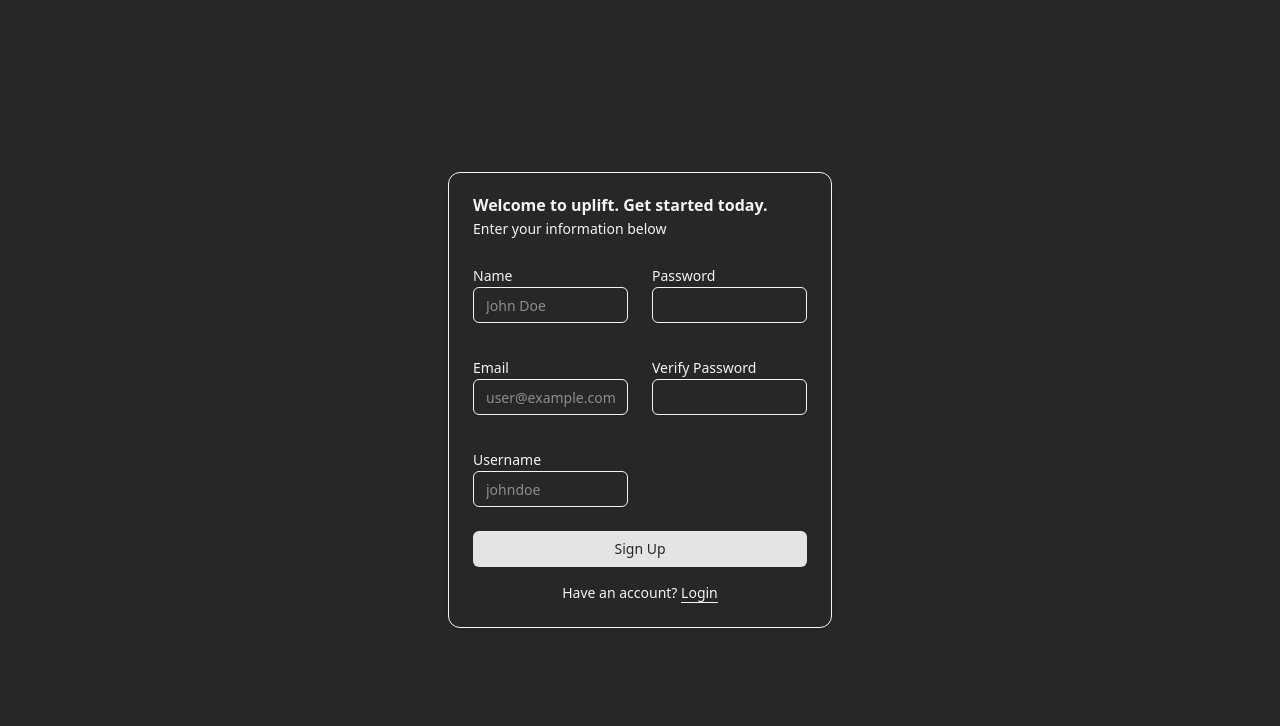
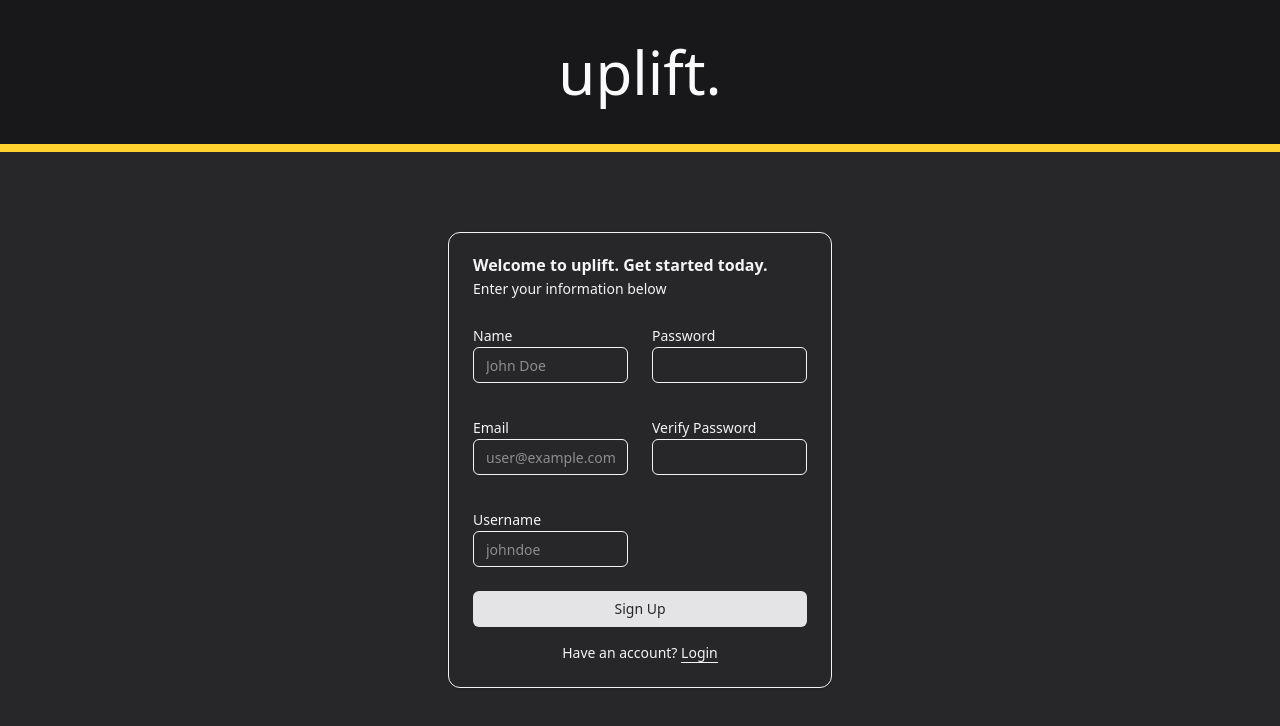
Before and after one commit to dylanboyer/uplift, a React (Vite) app: page /signup in a window 1280 px wide. Shown: the top 726 px of the page. Built offline with nearby package versions, Linux system fonts and the light colour scheme.

Commit message:
ben ruined my life.

```diff
--- a/src/routes.tsx
+++ b/src/routes.tsx
@@ -1,5 +1,6 @@
 import { Route } from "react-router-dom";
 import MainLayout from "./layouts/main-layout";
+import LoggedOutLayout from "./layouts/logged-out-layout";
 import Home from "./pages/home";
 import NotFound from "./pages/404";
 import Login from "./pages/login";
@@ -18,8 +19,10 @@ const AppRoutes = (
       </Route>
       <Route path="*" element={<NotFound />} />
     </Route>
-    <Route path="/login" element={<Login />} />
-    <Route path="/signup" element={<SignUp />} />
+    <Route element={<LoggedOutLayout />}>
+      <Route path="/login" element={<Login />} />
+      <Route path="/signup" element={<SignUp />} />
+    </Route>
   </Route>
 );
 
```
